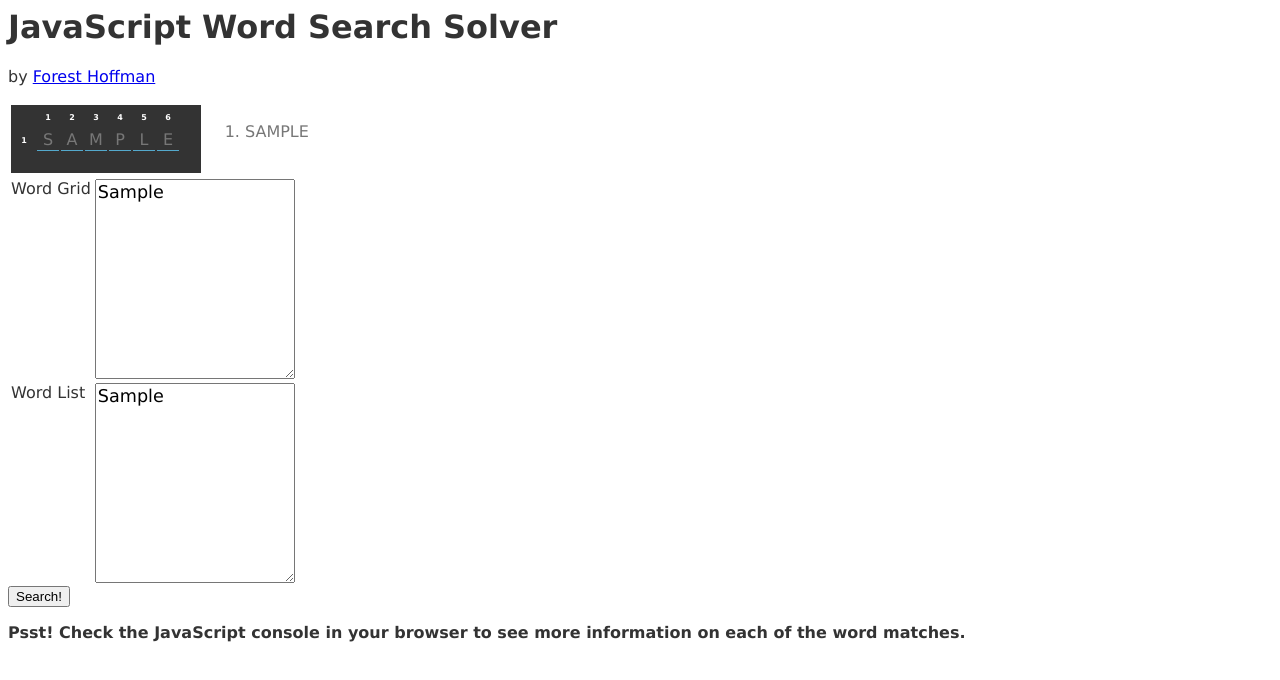
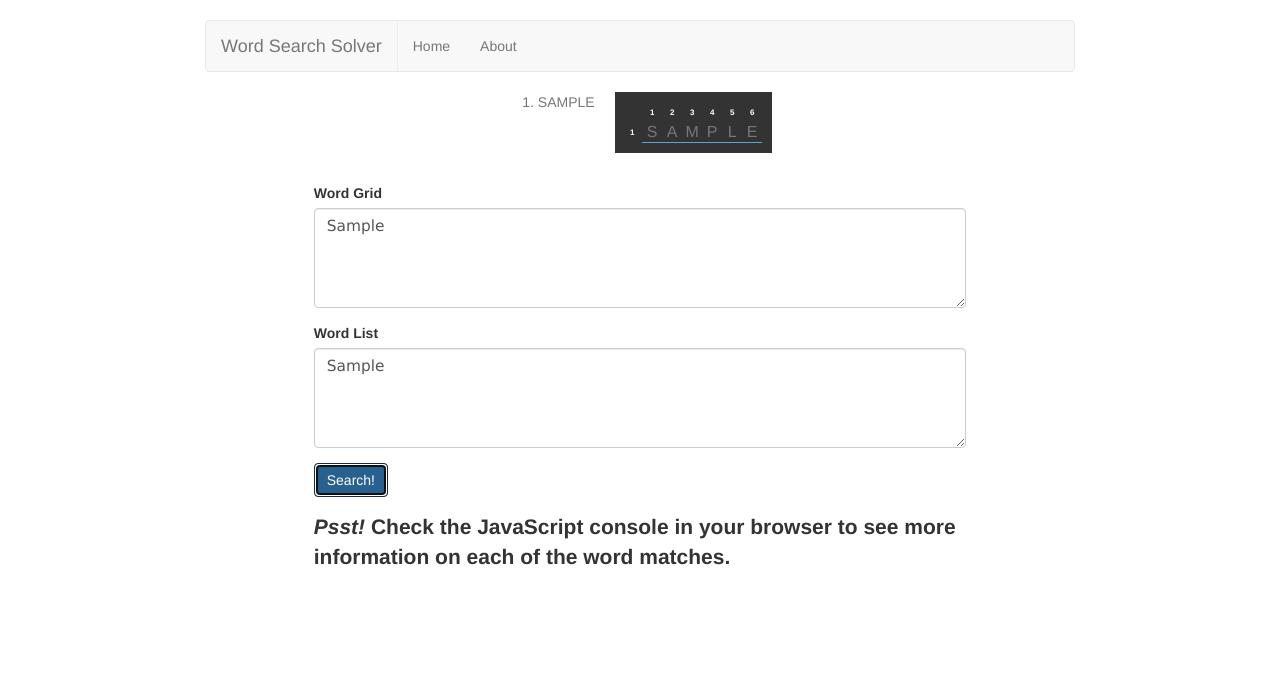
Before and after one commit to foresthoffman/word-search, a plain HTML site: page index.html in a window 1280 px wide. Both pictures are taken after typing "Sample", "Sample" into the empty fields and a click on the input "Search!". Drawn offline with nearby package versions, Linux system fonts and the light colour scheme; no server answers.

Commit message:
Adding Boostrap CSS and JS to project and updating README

```diff
--- a/index.html
+++ b/index.html
@@ -3,39 +3,60 @@
 	<head>
 		<title>JavaScript Word Search Solver</title>
 		<script src="jquery-1.11.3.min.js"></script>
+		<script src="https://maxcdn.bootstrapcdn.com/bootstrap/3.3.5/js/bootstrap.min.js"></script>
 		<script src="word_search.js"></script>
+		<link rel="stylesheet" href="https://maxcdn.bootstrapcdn.com/bootstrap/3.3.5/css/bootstrap.min.css">
 		<link rel="stylesheet" type="text/css" href="style.css">
 	</head>
 	<body>
-		<h1>JavaScript Word Search Solver</h1>
-		<p>by <a href='http://forest.stfhs.net/forest'>Forest Hoffman</a></p>
-		<table>
-			<tr>
-				<td><div id='word_table_container'></div></td>
-				<td><div id='word_list_container'></div></td>
-			</tr>
-		</table>
-		<form id='word_search_form' name='word_search_form'>
-			<table>
-				<tr>
-					<td>
+		<div class='container'>
+			<nav class="navbar navbar-default">
+				<div class="container-fluid">
+					<div class="navbar-header">
+						<button type='button' class='navbar-toggle collapsed' data-toggle='collapse' data-target='#navbar-collapse-1' aria-expanded='false'>
+							<span class='sr-only'>Toggle Navigation</span>
+							<span class='icon-bar'></span>
+							<span class='icon-bar'></span>
+							<span class='icon-bar'></span>
+						</button>
+						<a class="navbar-brand" href="#">Word Search Solver</a>
+					</div>
+					<div id='navbar-collapse-1' class='navbar-collapse collapse'>
+						<ul class='nav navbar-nav'>
+							<li><a href='../../'>Home</a></li>
+							<li><a href='../../?project=javascript-word-search-solver'>About</a></li>
+						</ul>
+					</div>
+				</div>
+			</nav>
+
+			<div id='main_content'>
+				<div id='word_list_container'></div>
+				<div id='word_table_container'></div>
+			</div>
+
+			<div id='footer'>
+				<form id='word_search_form' name='word_search_form' role='form'>
+					<div class='form-group'>
+						<div id='alert-grid' class='alert alert-danger'></div>
 						<label for='word_grid'>Word Grid</label>
-					</td>
-					<td id='word_search_grid_container'>
-						<textarea id='word_search_form_textarea_grid' class='word_search_form_textarea' name='word_grid' placeholder='Enter a word grid...'></textarea>
-					</td>
-				</tr>
-				<tr>
-					<td>
+						<textarea id='word_search_form_textarea_grid' class='form-control word_search_form_textarea' name='word_grid' placeholder='Enter a word grid...'></textarea>
+					</div>
+					<div class='form-group'>
+						<div id='alert-list' class='alert alert-danger'></div>
 						<label for='word_list'>Word List</label>
-					</td>
-					<td id='word_search_list_container'>
-						<textarea id='word_search_form_textarea_list' class='word_search_form_textarea' name='word_list' placeholder='Enter a list of words...'></textarea>
-					</td>
-				</tr>
-			</table>
-			<input type='submit' value='Search!'/>
-		</form>
-		<strong>Psst! Check the JavaScript console in your browser to see more information on each of the word matches.</strong>
+						<textarea id='word_search_form_textarea_list' class='form-control word_search_form_textarea' name='word_list' placeholder='Enter a list of words...'></textarea>
+					</div>
+					<div class='form-group'>
+						<input type='submit' class='btn btn-primary' value='Search!'/>
+					</div>
+				</form>
+				<div id='note'>
+					<strong>
+						<em>Psst!</em> Check the JavaScript console in your browser to see more information on each of the word matches.
+					</strong>
+				</div>
+			</div>
+		</div>
 	</body>
 </html>
--- a/style.css
+++ b/style.css
@@ -4,30 +4,113 @@ html {
 	color: #333;
 }
 
+body {
+	padding: 20px 0 20px 0;
+}
+
+.container {
+	max-width: 900px;
+	overflow: hidden;
+}
+
+/* this give the navbar brand a slight diving line */
+.navbar-header {
+	border-right: 1px solid #eee;
+}
+
+/* main content positioning */
+#main_content {
+	float: left;
+	position: relative;
+	left: 50%;
+}
+
+#word_list_container,
+#word_table_container {
+	float: left;
+	position: relative;
+	left: -50%;
+}
+/* end main content positioning */
+
+#word_list_container {
+	padding-right: 20px;
+}
+
+#word_list_container ol {
+	padding-left: 30px;
+}
+
+#word_table_container {
+	max-width: 100%;
+	overflow: auto;
+	background-color: #333;
+	padding: 10px 10px 10px 7.5px;
+}
+
 #word_table_container table {
 	table-layout: fixed;
 	width: 20px;
 	height: 20px;
-	padding: 0 20px 20px 0;
 }
 
 #word_table_container td,
 #word_table_container th {
 	width: 20px;
 	height: 20px;
+	text-align: center;
+	vertical-align: center;
 }
 
 #word_table_container th {
 	font-size: 0.5em;
 }
 
+#footer {
+	clear: both;
+	padding-top: 30px;
+}
+
+#footer #note {
+	font-size: 1.5em;
+}
+
 #word_search_form td {
 	vertical-align: top;
 }
 
+#word_search_form .alert {
+	display: none;
+}
+
 .word_search_form_textarea {
-	width: 200px;
-	height: 200px;
+	width: 100%;
+	min-height: 200px;
+	max-width: 100%;
 	font-size: 1.1em;
 	font-family: Verdana, Helvetica, Sans-serif;
 }
+
+/* fixes a glitch with the nav collapse toggle button */
+.navbar-toggle .icon-bar+.icon-bar {
+	margin-top: 6px;
+}
+
+@media ( min-width: 768px ) {
+	.word_search_form_textarea {
+		min-height: 100px;
+		font-size: 1.1em;
+		font-family: Verdana, Helvetica, Sans-serif;
+	}
+
+	#word_search_form {
+		width: 100%;
+	}
+
+	#word_search_form .form-group,
+	#footer #note {
+		width: 75%;
+		margin-left: auto;
+		margin-right: auto;
+	}
+}
--- a/word_search.js
+++ b/word_search.js
@@ -75,19 +75,21 @@
 			e.preventDefault();
 			if ( '' != document.forms['word_search_form']['word_grid'].value &&
 					'' != document.forms['word_search_form']['word_list'].value ) {
-				reset_display(
+				var reset_display_status = reset_display(
 					[
 						document.forms['word_search_form']['word_grid'].value,
 						document.forms['word_search_form']['word_list'].value
 					],
 					'form'
 				);
-
+				if ( reset_display_status ) {
 					// bring the user back up to the top of the grid (slightly under the top of the screen)
 					window.location = '#top';
+					// clear_alerts();
+				}
 			} else if ( '' == document.forms['word_search_form']['word_grid'].value &&
 					'' == document.forms['word_search_form']['word_list'].value ) {
-				display_form_error( 'empty', 'Enter a word grid and a list of words to search for.' );
+				display_form_error( 'empty', 'Enter a word grid and a list of words to search for.', 'all' );
 			} else if ( '' == document.forms['word_search_form']['word_grid'].value ) {
 				display_form_error( 'empty', 'Enter a word grid.', 'grid' );
 			} else if ( '' == document.forms['word_search_form']['word_list'].value ) {
@@ -109,7 +111,9 @@
 	 * - data_type (string), contains the values "file" or "form" to pass to the get_words
 	 *		function to determine how to handle the string/array in the data parameter.
 	 *
-	 * Returns: N/A
+	 * Returns:
+	 * - FALSE, on failure, when get_words returns a false value.
+	 * - TRUE, on success, when get_words successfuly processes the new data.
 	 *
 	 */
 	var reset_display = function( data, data_type ) {
@@ -118,6 +122,10 @@
 		if ( get_words( data, data_type ) ) {
 			create_display();
 			search_for_words();
+			// clear_alerts();
+			return true;
+		} else {
+			return false;
 		}
 	};
 
@@ -156,10 +164,7 @@
 			word_grid_string = validate_input( split_data[0], 'grid' );
 		}
 
-		if ( 'undefined' == typeof( word_grid_string ) ) {
-			return false;
-		}
-
+		if ( 'undefined' != typeof( word_grid_string ) ) {
 			var word_grid_rows = word_grid_string.split( '\n' );
 
 			// reset WORD_GRID
@@ -170,6 +175,7 @@
 				for ( var x = 0; x < word_grid_chars.length; x++ ) {
 					WORD_GRID[ i ] = word_grid_chars;
 					WORD_GRID_ROWS[ i ] = word_grid_chars.join( ' ' ).replace( /[^\S\n]+/g, '' );
+				}
 			}
 		}
 
@@ -183,10 +189,7 @@
 			words_to_match_string = validate_input( split_data[4], 'list' );
 		}
 
-		if ( 'undefined' == typeof( words_to_match_string ) ) {
-			return false;
-		}
-
+		if ( 'undefined' != typeof( words_to_match_string ) ) {
 			var words_to_match_array = words_to_match_string.split( "\n" );
 			jQuery.each( words_to_match_array, function( i, word ) {
 				WORDS_TO_MATCH.push( word );
@@ -196,9 +199,10 @@
 			var sorted_words = WORDS_TO_MATCH;
 			sorted_words.sort( function( a, b ) {
 
-			/*	returns > 0 -> b's index gets bumped below a's
-			 *	returns < 0 -> a's index gets bumbed below b's
-			 *	returns 0   -> indices are the same
+				/*
+				 * returns > 0 -> b's index gets bumped below a's
+				 * returns < 0 -> a's index gets bumbed below b's
+				 * returns 0   -> indices are the same
 				 */
 				return b.length - a.length;
 			});
@@ -212,7 +216,15 @@
 			_GRID_ROW_LENGTH = WORD_GRID[0].length;
 			_MAX_DIAGONAL_LENGTH = Math.min( _GRID_ROW_COUNT, _GRID_ROW_LENGTH );
 
+			// return true;
+		}
+
+		if ( 'undefined' != typeof( word_grid_string ) &&
+				'undefined' != typeof( words_to_match_string ) ) {
 			return true;
+		} else {
+			return false;
+		}
 	};
 
 	/*
@@ -240,18 +252,20 @@
 			return;
 		}
 
-		// there are only letters and whitespace in the string, so reset
-		// the color of the labels
-		jQuery( '#word_search_form label[for="word_' + type + '"]' ).css( 'color', '#333' );
+		// clear the alert and label styles for the specified form input type
+		clear_alerts( type );
+
 		if ( 'grid' == type ) {
 
 			// holds the indices of rows that are not the same length
 			var inconsistent_rows = [];
 
-			// remove extraneous spaces at the beginning and end of the input,
-			// then remove the spaces before and after newlines,
-			// then add spaces between any adjacent letters,
-			// finally make the string uppercase.
+			/*
+			 * Remove extraneous spaces at the beginning and end of the input,
+			 * then remove the spaces before and after newlines,
+			 * then add spaces between any adjacent letters,
+			 * finally make the string uppercase.
+			 */
 			var trimmed_input = input.trim().replace(
 				/\s+(?=\n)/g,
 				''
@@ -629,7 +643,7 @@
 		var table_html = '', list_html = '';
 
 		// set up table
-		table_html += '<table><tr><th></th>';
+		table_html += '<table><tr><th class="horizontal_header"></th>';
 
 		// set up horizontal headers
 		for ( var i = 1; i <= WORD_GRID_ROWS[0].length; i++ ) {
@@ -641,7 +655,7 @@
 		jQuery.each( WORD_GRID, function( x, row ) {
 
 			// set up vertical headers
-			table_html += '<tr><th>' + ( parseInt( x ) + 1 ) + '</th>';
+			table_html += '<tr><th class="vertical_header">' + ( parseInt( x ) + 1 ) + '</th>';
 
 			// set up the rest of the row
 			jQuery.each( row, function( x, letter ) {
@@ -655,7 +669,7 @@
 		jQuery( '#word_table_container' ).html( table_html );
 
 		// table styles
-		jQuery( '#word_table_container, #word_table_container th' ).css( { 'background-color': '#333', 'color': 'white' } );
+		jQuery( '#word_table_container, #word_table_container th' ).css( 'color', 'white' );
 		jQuery( '#word_table_container td' ).css( { 'text-align': 'center', 'color': '#777' } );
 
 		// set up list
@@ -680,20 +694,111 @@
 	 * 		contains characters other than letters and whitespace), or "row-length" (the word grid's rows are
 	 *		inconsistent lengths).
 	 * - msg (string), the error message to be alerted.
-	 * - label_type (string), indicates which label to highlight if only one is conflicting: "grid" or "list". A value of
-	 * 		undefined means that both labels should be affected.
+	 * - label_type (string), indicates which label to highlight if only one is conflicting: "grid", "list", or "all".
 	 *
 	 * Returns: N/A
 	 *
 	 */
 	var display_form_error = function( error, msg, label_type ) {
-		if ( 'empty' == error && 'undefined' == typeof( label_type ) ) {
-			jQuery( '#word_search_form label' ).css( 'color', '#DB2406' );
-		} else if ( 'non-alpha' == error || 'row-length' == error || 'undefined' != typeof( label_type ) ) {
-			jQuery( '#word_search_form label[for="word_' + label_type + '"]' ).css( 'color', '#DB2406' );
-		} else {
+		if ( 'undefined' == typeof( label_type ) ) {
 			return;
 		}
-		alert( msg );
+
+		if ( 'empty' == error && 'all' == label_type ) {
+			console.log( "All fields are empty!" );
+		} else if ( ( 'empty' == error ||
+				'non-alpha' == error ||
+				'row-length' == error ) &&
+				'all' != label_type ) {
+			console.log( 'type of error: ' + error + ' on label type of: ' + label_type );
+		}
+
+		// if ( 'empty' == error && 'all' == label_type ) {
+
+		// 	// clear all alerts and reset label color
+		// 	clear_alerts();
+
+		// 	// change the color of all the labels
+		// 	jQuery( '#word_search_form label' ).css( 'color', '#DB2406' );
+		// } else if ( ( 'empty' == error ||
+		// 		'non-alpha' == error ||
+		// 		'row-length' == error ) &&
+		// 		'all' != label_type ) {
+
+		// 	// the alert with the "alert-all" is no longer needed, so hide it
+		// 	clear_alerts( 'all' );
+		// 	jQuery( '#word_search_form label[for="word_' + label_type + '"]' ).css( 'color', '#DB2406' );
+		// }
+
+		// // show the alert with the provide type and populate it with the error message
+		// jQuery( '#word_search_form #alert-' + label_type ).show();
+		// jQuery( '#word_search_form #alert-' + label_type ).text( msg );
+
+		// // then direct the user to the alert by changing the window's url
+		// jump_to_id( '#alert-' + label_type );
+	};
+
+	/*
+	 * Function: clear_alerts
+	 *
+	 * Description: Clears the error notifications on screen and changes the color of the specified form labels.
+	 *
+	 * Input(s):
+	 * - type (string/null), the type of label/alert to clear. Possible values include "grid", "list", "all"
+	 * 		(appears when all fields are empty), or null (to indicate that ALL errors should be cleared).
+	 *
+	 * Returns: N/A
+	 *
+	 */
+	var clear_alerts = function( type ) {
+		if ( 'undefined' == typeof( type ) ) {
+			return;
+		}
+
+		if ( 'all' == typeof( type ) ) {
+			jQuery( '#word_search_form label' ).css( 'color', '#333' );
+			jQuery( '#word_search_form .alert' ).hide();
+		} else {
+			jQuery( '#word_search_form label[for="word_' + type + '"]' ).css( 'color', '#333' );
+			jQuery( '#word_search_form #alert-' + type ).hide();
+		}
+
+
+
+		// if ( 'undefined' == typeof( type ) ) {
+
+		// 	// reset the colors of all form labels
+		// 	jQuery( '#word_search_form label' ).css( 'color', '#333' );
+
+		// 	// hide all form alerts
+		// 	jQuery( '#word_search_form .alert' ).hide();
+		// } else {
+		// 	if ( 'all' != type ) {
+		// 		jQuery( '#word_search_form label[for="word_' + type + '"]' ).css( 'color', '#333' );
+		// 	} else {
+		// 		jQuery( '#word_search_form label' ).css( 'color', '#333' );
+		// 	}
+		// 	jQuery( '#word_search_form #alert-' + type ).hide();
+		// }
+	};
+
+	/*
+	 * Function: jump_to_id
+	 *
+	 * Description: Directs the screen to the specified element id, by changing the URL.
+	 *
+	 * Input(s):
+	 * - id (string), the DOM element id in the form of "#my_element".
+	 *
+	 * Returns: N/A
+	 *
+	 */
+	var jump_to_id = function( id ) {
+		if ( '' != id ) {
+			var valid_id = id.replace( /^(#)*/, '#' );
+			if ( jQuery( valid_id ).length > 0 ) {
+				window.location.hash = valid_id;
+			}
+		}
 	};
 })();
```
Also changed, not shown: 1 other file. Lines whose indentation alone changed are shown as unchanged.
